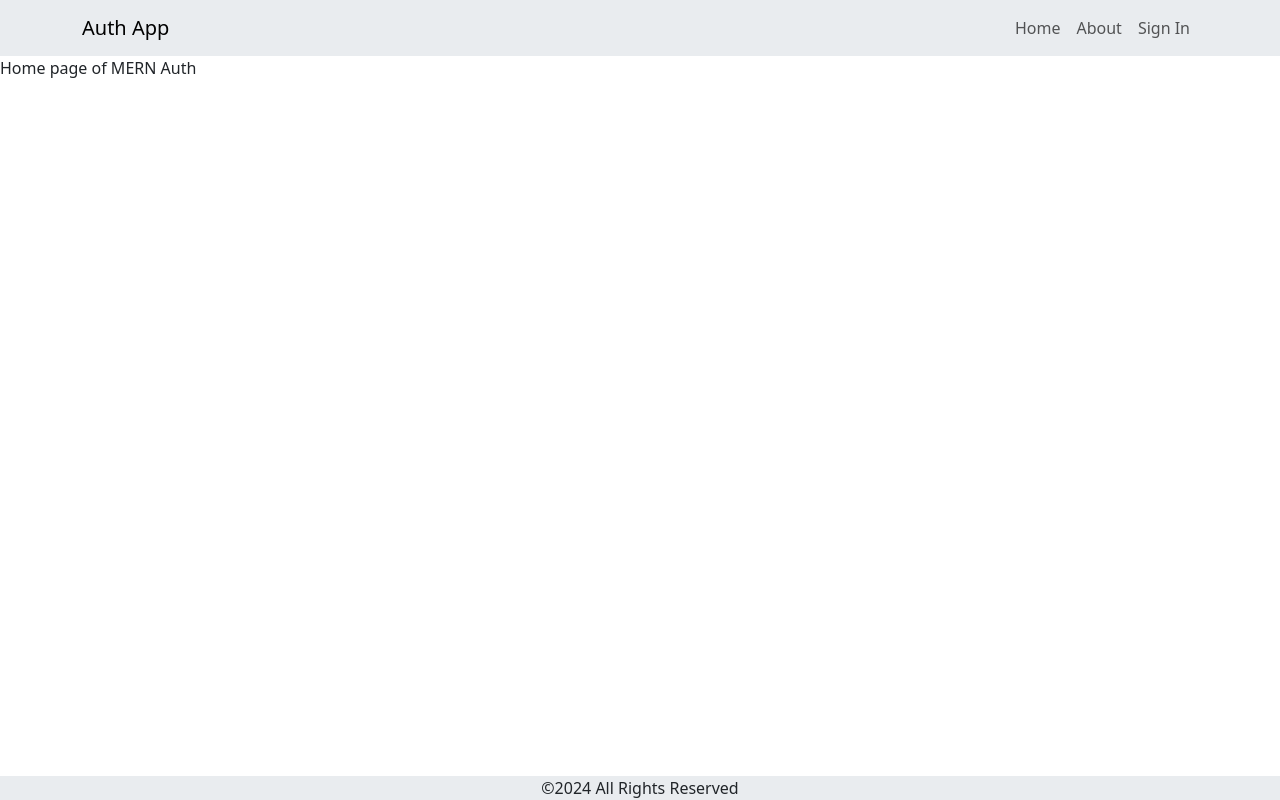
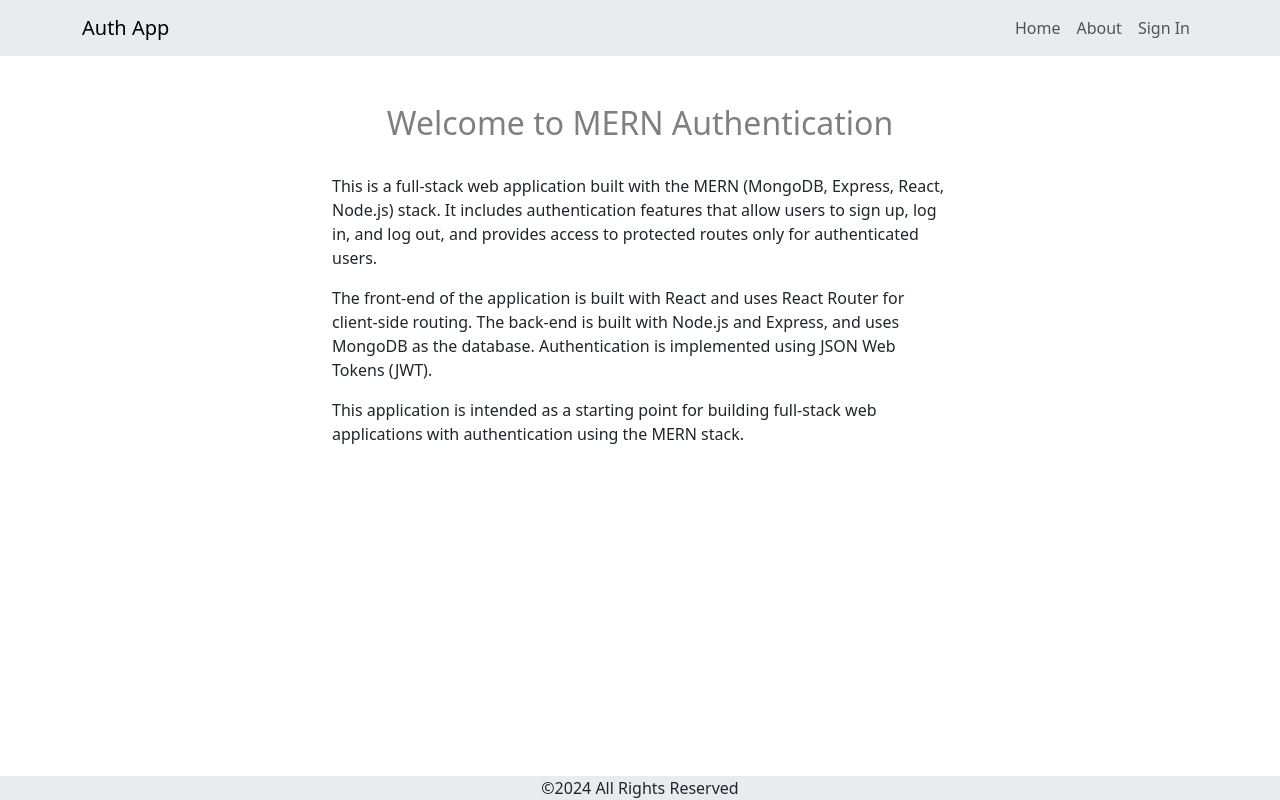
Before and after one commit to Darshan-Domadiya/MERN-Auth, a React (Vite) app in the folder frontend/: page / in a window 1280 px wide. Built offline with nearby package versions, Linux system fonts and the light colour scheme; no server answers.

Commit message:
Completed home page and about page

```diff
--- a/frontend/src/pages/about/About.jsx
+++ b/frontend/src/pages/about/About.jsx
@@ -1,9 +1,33 @@
-import React from 'react'
+import React from "react";
+import { Container } from "react-bootstrap";
 
 const About = () => {
   return (
-    <div>About</div>
-  )
-}
+    <Container className="d-flex align-items-center justify-content-center flex-column w-50 mt-5">
+      <div className="text-black-50 mb-4">
+        <h2>About</h2>
+      </div>
 
-export default About
+      <div className="fw-medium">
+        <p>
+          This is a MERN (MongoDB, Express, React, Node.js) stack application
+          with authentication. It allows users to sign up, log in, and log out,
+          and provides access to protected routes only for authenticated users.
+        </p>
+        <p>
+          The front-end of the application is built with React and uses React
+          Router for client-side routing. The back-end is built with Node.js and
+          Express, and uses MongoDB as the database. Authentication is
+          implemented using JSON Web Tokens (JWT).
+        </p>
+
+        <p>
+          This application is intended as a starting point for building
+          full-stack web applications with authentication using the MERN stack.
+        </p>
+      </div>
+    </Container>
+  );
+};
+
+export default About;
--- a/frontend/src/pages/home/Home.jsx
+++ b/frontend/src/pages/home/Home.jsx
@@ -1,7 +1,34 @@
 import React from "react";
+import { Container } from "react-bootstrap";
 
 const Home = () => {
-  return <div>Home page of MERN Auth</div>;
+  return (
+    <Container className="d-flex align-items-center justify-content-center flex-column w-50 mt-5">
+      <div className="text-black-50 mb-4">
+        <h2>Welcome to MERN Authentication</h2>
+      </div>
+
+      <div className="fw-medium">
+        <p>
+          This is a full-stack web application built with the MERN (MongoDB,
+          Express, React, Node.js) stack. It includes authentication features
+          that allow users to sign up, log in, and log out, and provides access
+          to protected routes only for authenticated users.
+        </p>
+        <p>
+          The front-end of the application is built with React and uses React
+          Router for client-side routing. The back-end is built with Node.js and
+          Express, and uses MongoDB as the database. Authentication is
+          implemented using JSON Web Tokens (JWT).
+        </p>
+
+        <p>
+          This application is intended as a starting point for building
+          full-stack web applications with authentication using the MERN stack.
+        </p>
+      </div>
+    </Container>
+  );
 };
 
 export default Home;
```
